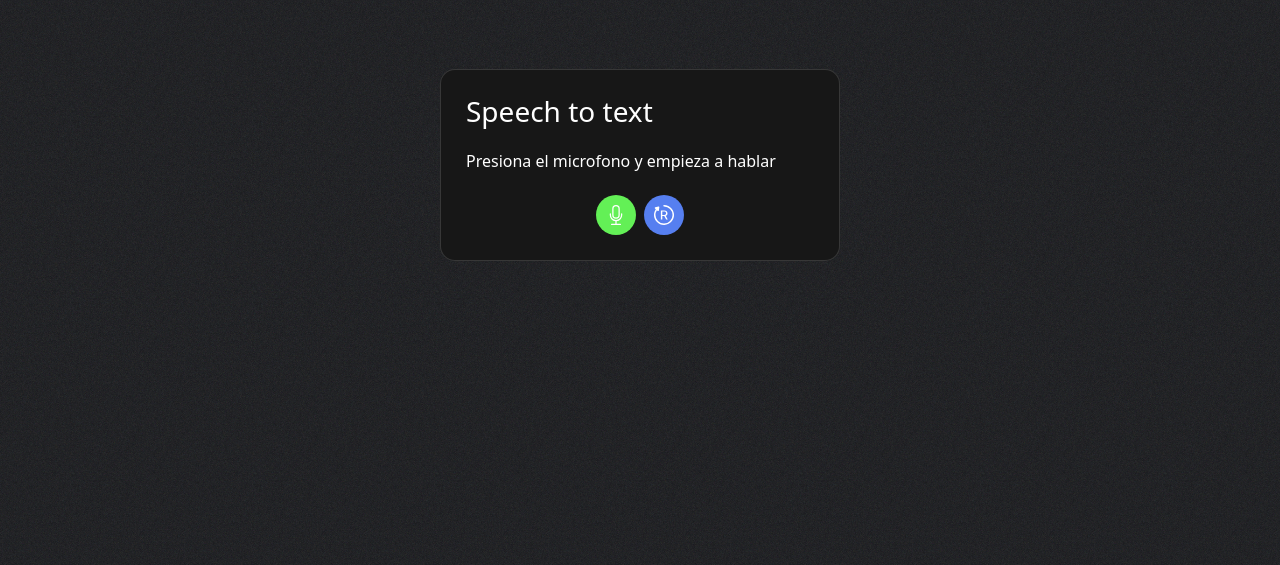
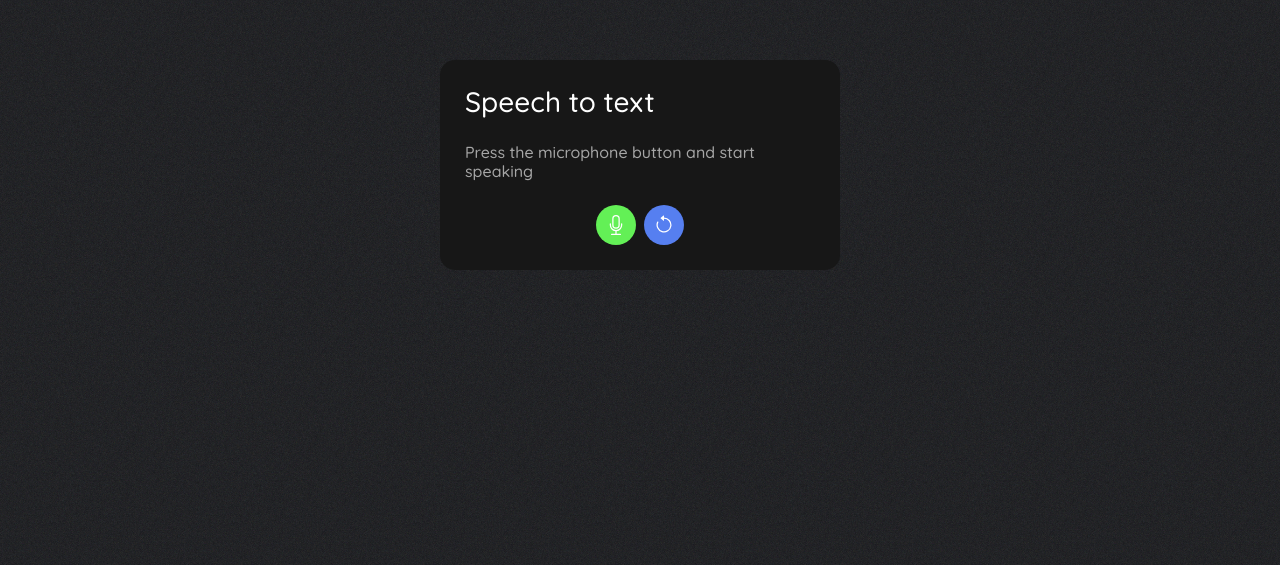
Before and after one commit to kareng13/speech-to-text, a React (Create React App) app: page / in a window 1280 px wide. Shown: the part 235-800 px from the top of the page. Built offline with nearby package versions, Linux system fonts and the light colour scheme.

Commit message:
Speech funcion

```diff
--- a/src/App.css
+++ b/src/App.css
@@ -1,3 +1,4 @@
+@import url('https://fonts.googleapis.com/css2?family=Quicksand:wght@300..700&display=swap');
 body{
   background-color: rgb(24, 25, 28);
   color: rgb(255, 255, 255);
@@ -39,7 +40,13 @@ body::before{
     width: 25rem;
     height: auto;
     border-radius: 15px;
-    border: 1px solid rgba(113, 112, 112, 0.356);
+    /* border: 1px solid rgba(84, 84, 84, 0.356); */
+  }
+  .content_speech h3, h6{
+    font-family: "Quicksand", sans-serif;
+  }
+  .content_speech h6{
+    color: #a6a6a6;
   }
   .icon_speech{
     display:flex;
--- a/src/App.jsx
+++ b/src/App.jsx
@@ -1,48 +1,120 @@
-import React, { useState } from 'react';
-import 'bootstrap/dist/css/bootstrap.min.css'
-import './App.css';
-import { Button } from 'bootstrap';
+import React, { useState, useRef } from "react";
+import "bootstrap/dist/css/bootstrap.min.css";
+import "./App.css";
 
 function App() {
-  const [transcript, setTranscript] = useState('');
+  const [transcript, setTranscript] = useState("");
   const [isListening, setIsListening] = useState(false);
+  const recognitionRef = useRef(null);
+
+  const toggleListening = () => {
+    if (!isListening) {
+      startListening();
+    } else {
+      stopListening();
+    }
+  };
 
   const startListening = () => {
     setIsListening(true);
     const recognition = new window.webkitSpeechRecognition();
-    recognition.lang = 'es-ES';
-    recognition.onresult = event => {
-      setTranscript(event.results[0][0].transcript);
+    recognitionRef.current = recognition;
+    recognition.lang = "es-ES";
+    recognition.continuous = true;
+    recognition.interimResults = true;
+    recognition.onresult = (event) => {
+      let interimTranscript = "";
+      let finalTranscript = "";
+      for (let i = event.resultIndex; i < event.results.length; i++) {
+        if (event.results[i].isFinal) {
+          finalTranscript += event.results[i][0].transcript + " ";
+        } else {
+          interimTranscript += event.results[i][0].transcript;
+        }
+      }
+      setTranscript(finalTranscript + interimTranscript);
+    };
+    recognition.onend = () => {
+      setIsListening(false);
     };
     recognition.start();
   };
 
   const stopListening = () => {
+    if (recognitionRef.current) {
+      recognitionRef.current.stop();
+    }
     setIsListening(false);
   };
 
+  const clearTranscript = () => {
+    setTranscript("");
+  };
+
   return (
-    <div className='section_speech'>
-      <div className='container_speech'>
-        <div className='content_speech'>
-      <h3 className='title_speech mb-4'>Speech to text</h3>
-          <h6 className='mb-4'>Presiona el microfono y empieza a hablar</h6>
-      <p>{transcript}</p>
-        <div className='icon_speech'>
-          <div className='icon_speech_content'>
-            <button className='btn_icons' id='icon_item1' onClick={startListening} disabled={isListening}><svg xmlns="http://www.w3.org/2000/svg" width="16" height="16" fill="currentColor" class="bi bi-mic" viewBox="0 0 16 16">
-  <path d="M3.5 6.5A.5.5 0 0 1 4 7v1a4 4 0 0 0 8 0V7a.5.5 0 0 1 1 0v1a5 5 0 0 1-4.5 4.975V15h3a.5.5 0 0 1 0 1h-7a.5.5 0 0 1 0-1h3v-2.025A5 5 0 0 1 3 8V7a.5.5 0 0 1 .5-.5"/>
-  <path d="M10 8a2 2 0 1 1-4 0V3a2 2 0 1 1 4 0zM8 0a3 3 0 0 0-3 3v5a3 3 0 0 0 6 0V3a3 3 0 0 0-3-3"/>
-</svg></button>
-<button className='btn_icons' id='icon_item2' onClick={stopListening} disabled={!isListening}><svg xmlns="http://www.w3.org/2000/svg" width="16" height="16" fill="currentColor" class="bi bi-bootstrap-reboot" viewBox="0 0 16 16">
-  <path d="M1.161 8a6.84 6.84 0 1 0 6.842-6.84.58.58 0 1 1 0-1.16 8 8 0 1 1-6.556 3.412l-.663-.577a.58.58 0 0 1 .227-.997l2.52-.69a.58.58 0 0 1 .728.633l-.332 2.592a.58.58 0 0 1-.956.364l-.643-.56A6.8 6.8 0 0 0 1.16 8z"/>
-  <path d="M6.641 11.671V8.843h1.57l1.498 2.828h1.314L9.377 8.665c.897-.3 1.427-1.106 1.427-2.1 0-1.37-.943-2.246-2.456-2.246H5.5v7.352zm0-3.75V5.277h1.57c.881 0 1.416.499 1.416 1.32 0 .84-.504 1.324-1.386 1.324z"/>
-</svg></button>
-        </div>
+    <div className="section_speech">
+      <div className="container_speech">
+        <div className="content_speech">
+          <h3 className="mb-4">Speech to text</h3>
+          {transcript ? (
+            <h6>{transcript}</h6>
+          ) : (
+            <h6 className="mb-4">Press the microphone button and start speaking</h6>
+          )}
+
+          <div className="icon_speech">
+            <div className="icon_speech_content">
+              <button
+                className="btn_icons"
+                id="icon_item1"
+                onClick={toggleListening}
+              >
+                {isListening ? (
+                  <svg
+                    xmlns="http://www.w3.org/2000/svg"
+                    width="16"
+                    height="16"
+                    fill="currentColor"
+                    className="bi bi-mic-mute"
+                    viewBox="0 0 16 16"
+                  >
+                    <path d="M13 8c0 .564-.094 1.107-.266 1.613l-.814-.814A4 4 0 0 0 12 8V7a.5.5 0 0 1 1 0zm-5 4c.818 0 1.578-.245 2.212-.667l.718.719a5 5 0 0 1-2.43.923V15h3a.5.5 0 0 1 0 1h-7a.5.5 0 0 1 0-1h3v-2.025A5 5 0 0 1 3 8V7a.5.5 0 0 1 1 0v1a4 4 0 0 0 4 4m3-9v4.879l-1-1V3a2 2 0 0 0-3.997-.118l-.845-.845A3.001 3.001 0 0 1 11 3" />
+                    <path d="m9.486 10.607-.748-.748A2 2 0 0 1 6 8v-.878l-1-1V8a3 3 0 0 0 4.486 2.607m-7.84-9.253 12 12 .708-.708-12-12z" />
+                  </svg>
+                ) : (
+                  <svg
+                    xmlns="http://www.w3.org/2000/svg"
+                    width="16"
+                    height="16"
+                    fill="currentColor"
+                    className="bi bi-mic"
+                    viewBox="0 0 16 16"
+                  >
+                    <path d="M3.5 6.5A.5.5 0 0 1 4 7v1a4 4 0 0 0 8 0V7a.5.5 0 0 1 1 0v1a5 5 0 0 1-4.5 4.975V15h3a.5.5 0 0 1 0 1h-7a.5.5 0 0 1 0-1h3v-2.025A5 5 0 0 1 3 8V7a.5.5 0 0 1 .5-.5" />
+                    <path d="M10 8a2 2 0 1 1-4 0V3a2 2 0 1 1 4 0zM8 0a3 3 0 0 0-3 3v5a3 3 0 0 0 6 0V3a3 3 0 0 0-3-3" />
+                  </svg>
+                )}
+              </button>
+              <button className="btn_icons" id="icon_item2" onClick={clearTranscript}>
+                <svg
+                  xmlns="http://www.w3.org/2000/svg"
+                  width="16"
+                  height="16"
+                  fill="currentColor"
+                  class="bi bi-arrow-counterclockwise"
+                  viewBox="0 0 16 16"
+                >
+                  <path
+                    fill-rule="evenodd"
+                    d="M8 3a5 5 0 1 1-4.546 2.914.5.5 0 0 0-.908-.417A6 6 0 1 0 8 2z"
+                  />
+                  <path d="M8 4.466V.534a.25.25 0 0 0-.41-.192L5.23 2.308a.25.25 0 0 0 0 .384l2.36 1.966A.25.25 0 0 0 8 4.466" />
+                </svg>
+              </button>
+            </div>
           </div>
         </div>
       </div>
-
     </div>
   );
 }
--- a/src/index.js
+++ b/src/index.js
@@ -2,7 +2,7 @@ import React from 'react';
 import ReactDOM from 'react-dom/client';
 import './index.css';
 import 'bootstrap/dist/css/bootstrap.min.css'
-import App from './App';
+import App from './App.jsx';
 import reportWebVitals from './reportWebVitals';
 
 const root = ReactDOM.createRoot(document.getElementById('root'));
```
